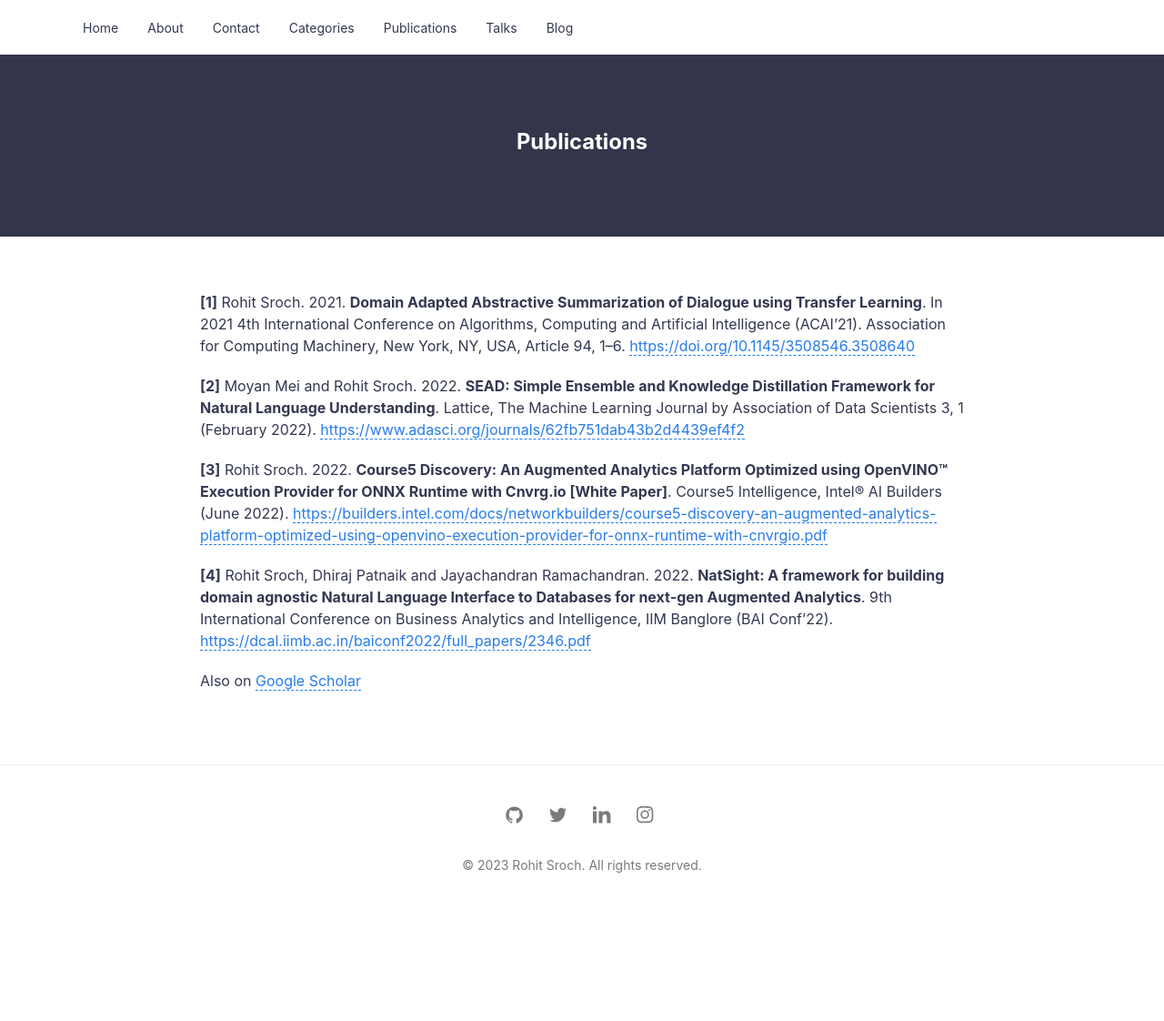
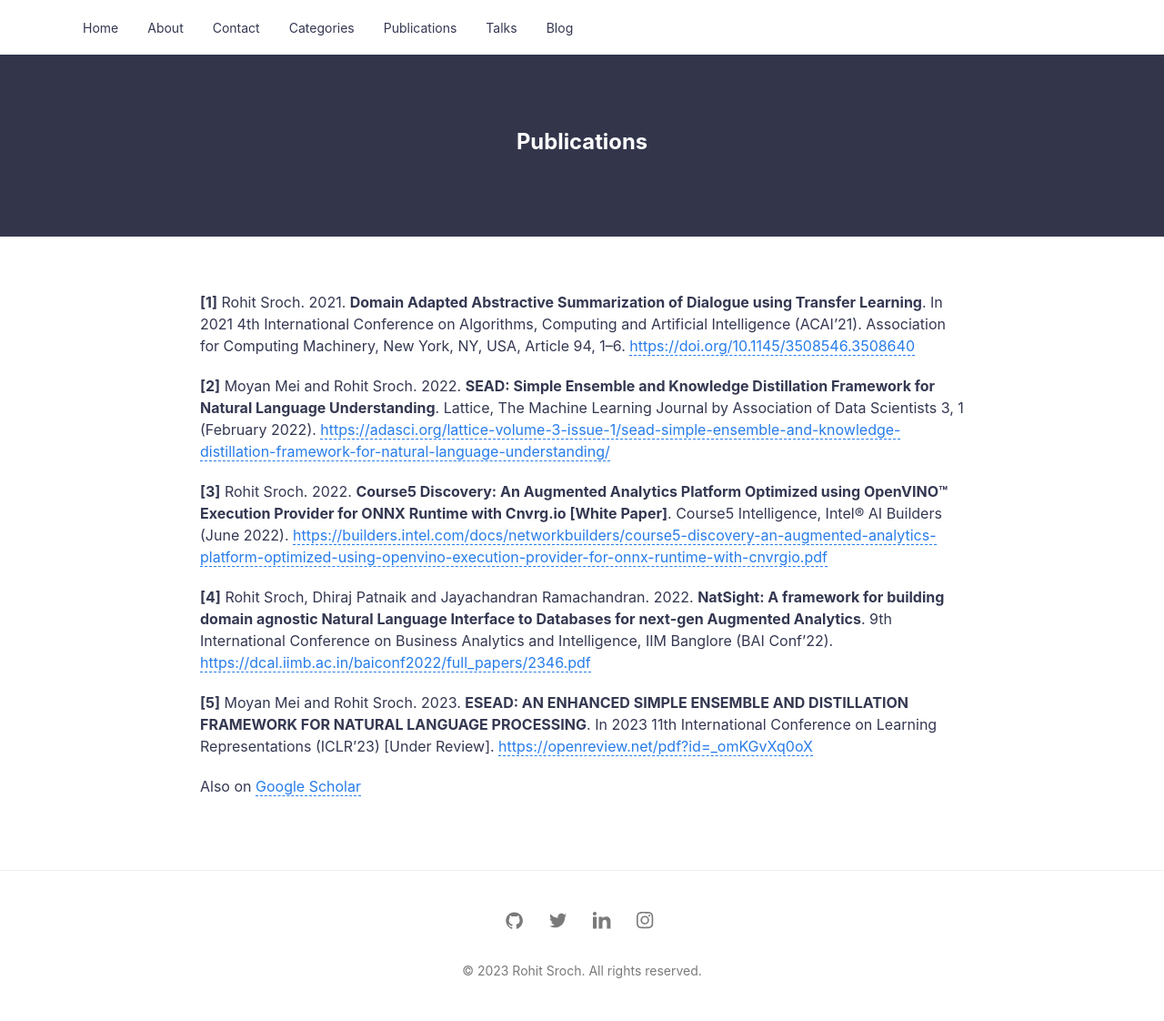
Before and after one commit to rohitsroch/rohitsroch.github.io, a Jekyll site: the page built from publications.md, in a window 1280 px wide. Shown: the whole page at 91% size. Built offline with Jekyll 4.4.1, drawn with Linux system fonts in a browser that asks for light colours; before the commit the page ends 1006 px from its top, so only the background shows below that.

Commit message:
Update publications.md

```diff
--- a/publications.md
+++ b/publications.md
@@ -6,10 +6,13 @@
 
 **[1]** Rohit Sroch. 2021. **Domain Adapted Abstractive Summarization of Dialogue using Transfer Learning**. In 2021 4th International Conference on Algorithms, Computing and Artificial Intelligence (ACAI'21). Association for Computing Machinery, New York, NY, USA, Article 94, 1–6. [https://doi.org/10.1145/3508546.3508640](https://doi.org/10.1145/3508546.3508640)
 
-**[2]** Moyan Mei and Rohit Sroch. 2022. **SEAD: Simple Ensemble and Knowledge Distillation Framework for Natural Language Understanding**. Lattice, The Machine Learning Journal by Association of Data Scientists 3, 1 (February 2022). [https://www.adasci.org/journals/62fb751dab43b2d4439ef4f2](https://www.adasci.org/journals/62fb751dab43b2d4439ef4f2)
+**[2]** Moyan Mei and Rohit Sroch. 2022. **SEAD: Simple Ensemble and Knowledge Distillation Framework for Natural Language Understanding**. Lattice, The Machine Learning Journal by Association of Data Scientists 3, 1 (February 2022). [https://adasci.org/lattice-volume-3-issue-1/sead-simple-ensemble-and-knowledge-distillation-framework-for-natural-language-understanding/](https://adasci.org/lattice-volume-3-issue-1/sead-simple-ensemble-and-knowledge-distillation-framework-for-natural-language-understanding/)
 
 **[3]** Rohit Sroch. 2022. **Course5 Discovery: An Augmented Analytics Platform Optimized using OpenVINO™ Execution Provider for ONNX Runtime with Cnvrg.io [White Paper]**. Course5 Intelligence, Intel® AI Builders (June 2022). [https://builders.intel.com/docs/networkbuilders/course5-discovery-an-augmented-analytics-platform-optimized-using-openvino-execution-provider-for-onnx-runtime-with-cnvrgio.pdf](https://builders.intel.com/docs/networkbuilders/course5-discovery-an-augmented-analytics-platform-optimized-using-openvino-execution-provider-for-onnx-runtime-with-cnvrgio.pdf)
 
 **[4]** Rohit Sroch, Dhiraj Patnaik and  Jayachandran Ramachandran. 2022. **NatSight: A framework for building domain agnostic Natural Language Interface to Databases for next-gen Augmented Analytics**. 9th International Conference on Business Analytics and Intelligence, IIM Banglore (BAI Conf'22). [https://dcal.iimb.ac.in/baiconf2022/full_papers/2346.pdf](https://dcal.iimb.ac.in/baiconf2022/full_papers/2346.pdf)
 
+**[5]** Moyan Mei and Rohit Sroch. 2023. **ESEAD: AN ENHANCED SIMPLE ENSEMBLE AND DISTILLATION FRAMEWORK FOR NATURAL LANGUAGE
+PROCESSING**. In 2023 11th International Conference on Learning Representations (ICLR'23) [Under Review]. [https://openreview.net/pdf?id=_omKGvXq0oX](https://openreview.net/pdf?id=_omKGvXq0oX)
+
 Also on [Google Scholar](https://scholar.google.com/citations?user=InqxsuEAAAAJ&hl=en&oi=sra)
```
